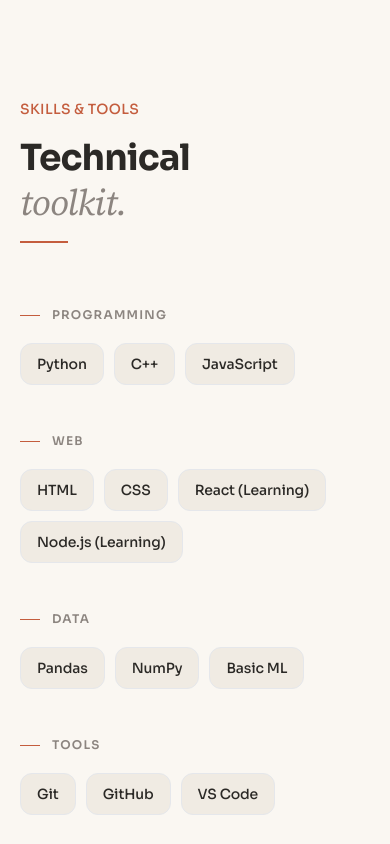
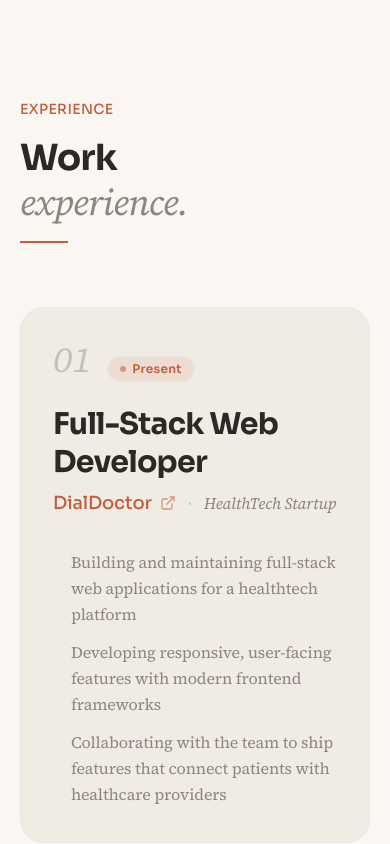
Before and after one commit to hitayush/portfolio-page, a React (Vite) app in the folder frontend/: page / in a window 390 px wide. Shown: the part 3180-4024 px from the top of the page. Built offline with nearby package versions, Linux system fonts and the light colour scheme.

Commit message:
feat: add Work Experience section with DialDoctor healthtech role

```diff
--- a/frontend/src/App.jsx
+++ b/frontend/src/App.jsx
@@ -3,6 +3,7 @@ import Navbar from './components/Navbar';
 import Hero from './components/Hero';
 import About from './components/About';
 import Education from './components/Education';
+import Experience from './components/Experience';
 import Skills from './components/Skills';
 import Projects from './components/Projects';
 import Contact from './components/Contact';
@@ -13,7 +14,7 @@ function App() {
 
     useEffect(() => {
         const handleScroll = () => {
-            const sections = ['home', 'about', 'education', 'skills', 'projects', 'contact'];
+            const sections = ['home', 'about', 'education', 'experience', 'skills', 'projects', 'contact'];
             let current = 'home';
 
             for (const id of sections) {
@@ -40,6 +41,7 @@ function App() {
                 <Hero />
                 <About />
                 <Education />
+                <Experience />
                 <Skills />
                 <Projects />
                 <Contact />
--- /dev/null
+++ b/frontend/src/components/Experience.jsx
@@ -0,0 +1,109 @@
+import { motion } from 'framer-motion';
+import { ExternalLink } from 'lucide-react';
+
+export default function Experience() {
+    const experiences = [
+        {
+            role: 'Full-Stack Web Developer',
+            company: 'DialDoctor',
+            companyUrl: 'https://dialdoctor.in',
+            type: 'HealthTech Startup',
+            duration: 'Present',
+            num: '01',
+            responsibilities: [
+                'Building and maintaining full-stack web applications for a healthtech platform',
+                'Developing responsive, user-facing features with modern frontend frameworks',
+                'Collaborating with the team to ship features that connect patients with healthcare providers',
+            ],
+        },
+    ];
+
+    return (
+        <section id="experience" className="py-32 relative">
+            <div className="max-w-6xl mx-auto px-5 sm:px-8">
+                <motion.div
+                    initial={{ opacity: 0, y: 30 }}
+                    whileInView={{ opacity: 1, y: 0 }}
+                    viewport={{ once: true, margin: '-80px' }}
+                    transition={{ duration: 0.7, ease: [0.25, 1, 0.5, 1] }}
+                    className="mb-16"
+                >
+                    <span className="text-accent text-sm font-medium tracking-wide uppercase mb-4 block">
+                        Experience
+                    </span>
+                    <h2 className="text-4xl sm:text-5xl font-bold text-ink tracking-tight leading-tight mb-4">
+                        Work
+                        <br />
+                        <span className="font-serif italic font-normal text-ink-muted">experience.</span>
+                    </h2>
+                    <div className="section-divider" />
+                </motion.div>
+
+                <div className="flex flex-col gap-8">
+                    {experiences.map((exp, index) => (
+                        <motion.article
+                            key={index}
+                            initial={{ opacity: 0, y: 30 }}
+                            whileInView={{ opacity: 1, y: 0 }}
+                            viewport={{ once: true, margin: '-40px' }}
+                            transition={{ duration: 0.6, delay: index * 0.1 }}
+                            className="group relative bg-canvas-alt rounded-3xl border border-ink-faint/20 overflow-hidden hover:border-accent/30 transition-all duration-500"
+                        >
+                            <div className="p-8 sm:p-10 lg:p-12">
+                                {/* Top row: number + duration */}
+                                <div className="flex items-start justify-between mb-6">
+                                    <div className="flex items-baseline gap-4">
+                                        <span className="editorial-number text-4xl sm:text-5xl">
+                                            {exp.num}
+                                        </span>
+                                        <span className="inline-flex items-center gap-1.5 px-3 py-1 bg-accent-subtle border border-accent/20 rounded-full text-xs font-semibold text-accent tracking-wide">
+                                            <span className="w-1.5 h-1.5 bg-accent rounded-full animate-pulse" />
+                                            {exp.duration}
+                                        </span>
+                                    </div>
+                                </div>
+
+                                {/* Role */}
+                                <h3 className="text-3xl sm:text-4xl font-bold text-ink tracking-tight mb-2 leading-tight">
+                                    {exp.role}
+                                </h3>
+
+                                {/* Company */}
+                                <div className="flex items-center gap-3 mb-8">
+                                    <a
+                                        href={exp.companyUrl}
+                                        target="_blank"
+                                        rel="noopener noreferrer"
+                                        className="text-lg sm:text-xl font-medium text-accent hover:text-accent-hover transition-colors flex items-center gap-2"
+                                    >
+                                        {exp.company}
+                                        <ExternalLink size={16} className="opacity-60" />
+                                    </a>
+                                    <span className="text-ink-faint">·</span>
+                                    <span className="text-ink-muted font-serif text-base italic">
+                                        {exp.type}
+                                    </span>
+                                </div>
+
+                                {/* Responsibilities */}
+                                <ul className="space-y-3">
+                                    {exp.responsibilities.map((item, i) => (
+                                        <li key={i} className="flex items-start gap-3 text-ink-muted font-serif text-base leading-relaxed">
+                                            <span className="w-1.5 h-1.5 bg-accent/60 rounded-full mt-2.5 shrink-0" />
+                                            {item}
+                                        </li>
+                                    ))}
+                                </ul>
+                            </div>
+
+                            {/* Bottom accent line */}
+                            <div className="h-[3px] bg-ink-faint/10">
+                                <div className="h-full bg-accent w-0 group-hover:w-full transition-all duration-700 ease-out" />
+                            </div>
+                        </motion.article>
+                    ))}
+                </div>
+            </div>
+        </section>
+    );
+}
--- a/frontend/src/components/Navbar.jsx
+++ b/frontend/src/components/Navbar.jsx
@@ -6,8 +6,9 @@ const navLinks = [
     { id: 'home', label: 'Home' },
     { id: 'about', label: 'About' },
     { id: 'education', label: 'Education' },
+    { id: 'experience', label: 'Experience' },
     { id: 'skills', label: 'Skills' },
-    { id: 'projects', label: 'Work' },
+    { id: 'projects', label: 'Projects' },
     { id: 'contact', label: 'Contact' },
 ];
 
```
